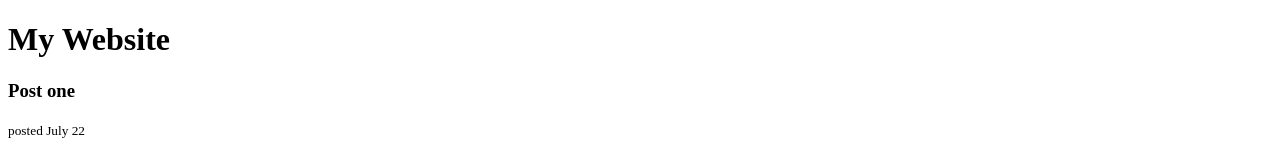
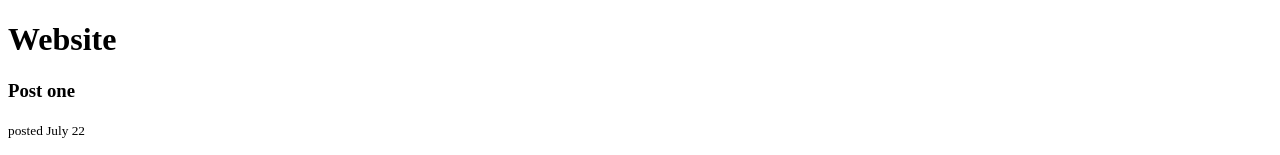
Before and after one commit to Usata222/HTML-X, a plain HTML site: page blog.html in a window 1280 px wide. Shown: the top 155 px of the page. Drawn offline with Linux system fonts and the light colour scheme.

Commit message:
Add files via upload

```diff
--- a/blog.html
+++ b/blog.html
@@ -5,7 +5,7 @@
 </head>
 <body>
 	<header id="main-header">
-		<h1>My Website</h1>
+		<h1> Website</h1>
 	</header>
 
 	<section>
```
